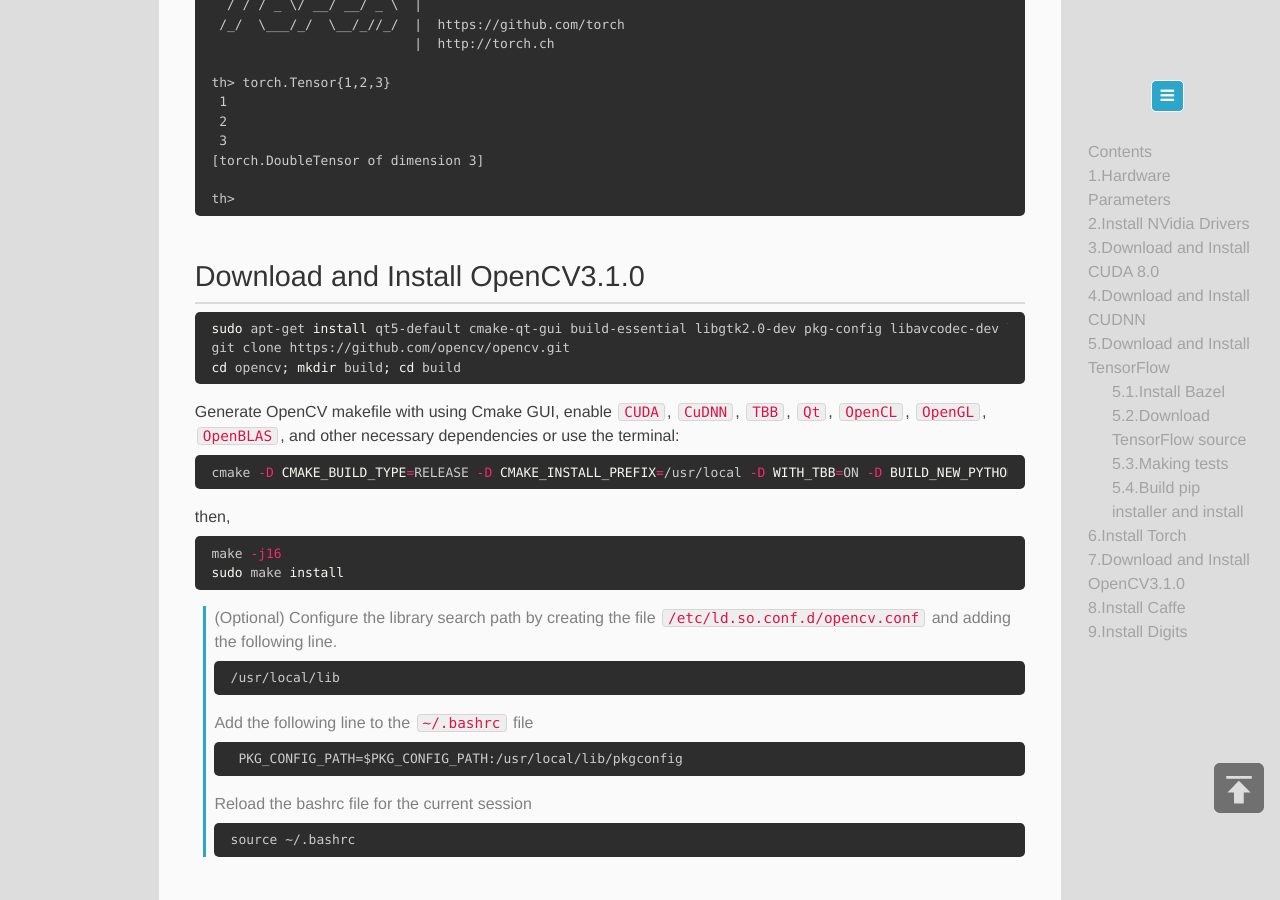
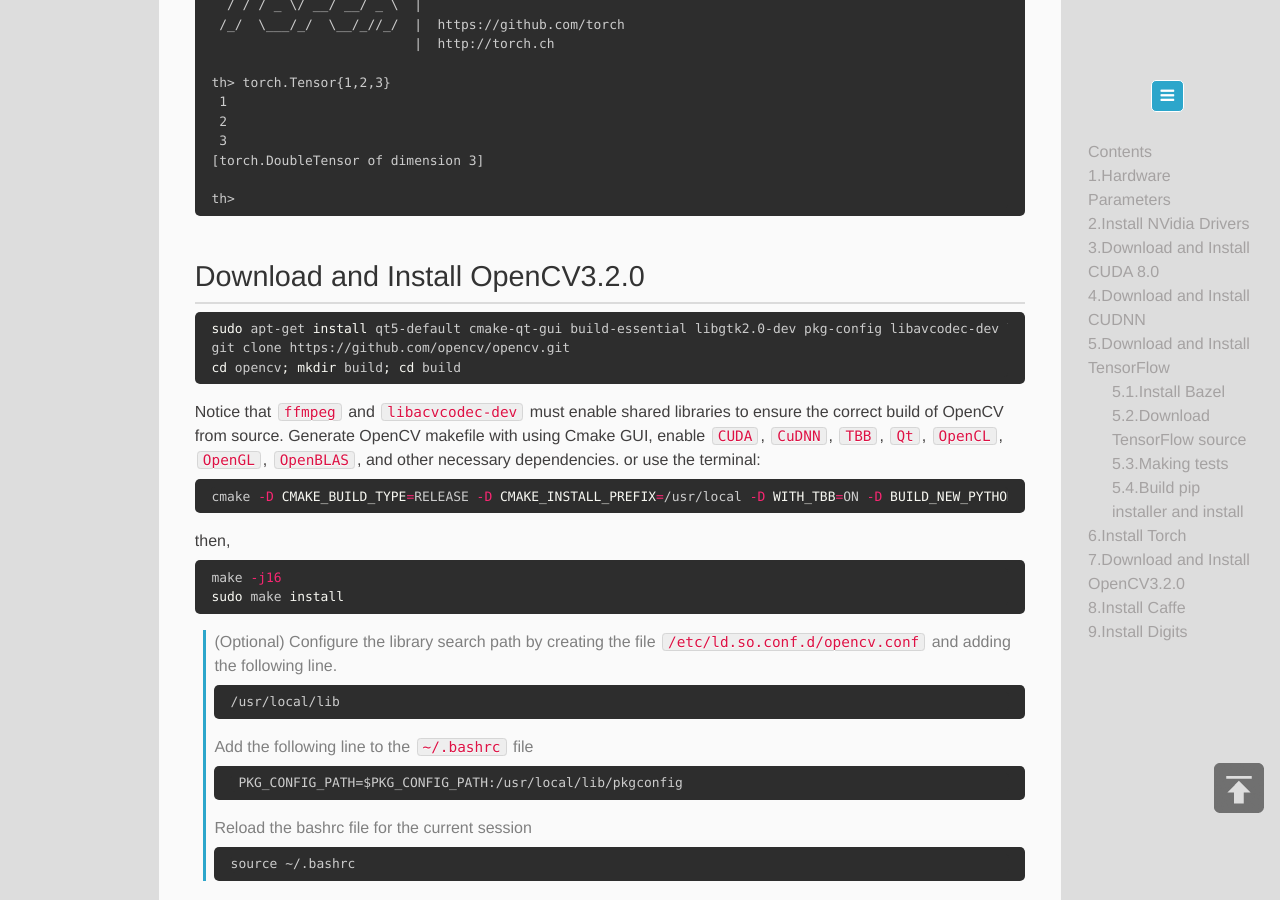
Before and after one commit to HaoguangYang/HaoguangYang.github.io, a Jekyll site: the page built from _posts/2016-11-21-Ubuntu 16.04 配置机器学习环境.md, in a window 1280 px wide and 900 px high, scrolled down 3047 px. Built offline with Jekyll 4.4.1, drawn with Linux system fonts in a browser that asks for light colours; Markdown is read by kramdown in place of the engine named in the settings; a script that is not in the unit is left out; some of the changed text lies outside the part shown.

Commit message:
added comment

````diff
--- a/_posts/2016-11-21-Ubuntu 16.04 配置机器学习环境.md
+++ b/_posts/2016-11-21-Ubuntu 16.04 配置机器学习环境.md
@@ -166,7 +166,7 @@
 th>
 ```
 
-## Download and Install OpenCV3.1.0
+## Download and Install OpenCV3.2.0
 
 ```sh
 sudo apt-get install qt5-default cmake-qt-gui build-essential libgtk2.0-dev pkg-config libavcodec-dev libavformat-dev libswscale-dev
@@ -174,7 +174,8 @@
 cd opencv; mkdir build; cd build
 ```
 
-Generate OpenCV makefile with using Cmake GUI, enable `CUDA`, `CuDNN`, `TBB`, `Qt`, `OpenCL`, `OpenGL`, `OpenBLAS`, and other necessary dependencies
+Notice that `ffmpeg` and `libacvcodec-dev` must enable shared libraries to ensure the correct build of OpenCV from source.
+Generate OpenCV makefile with using Cmake GUI, enable `CUDA`, `CuDNN`, `TBB`, `Qt`, `OpenCL`, `OpenGL`, `OpenBLAS`, and other necessary dependencies.
 or use the terminal:
 
 ```sh
````
